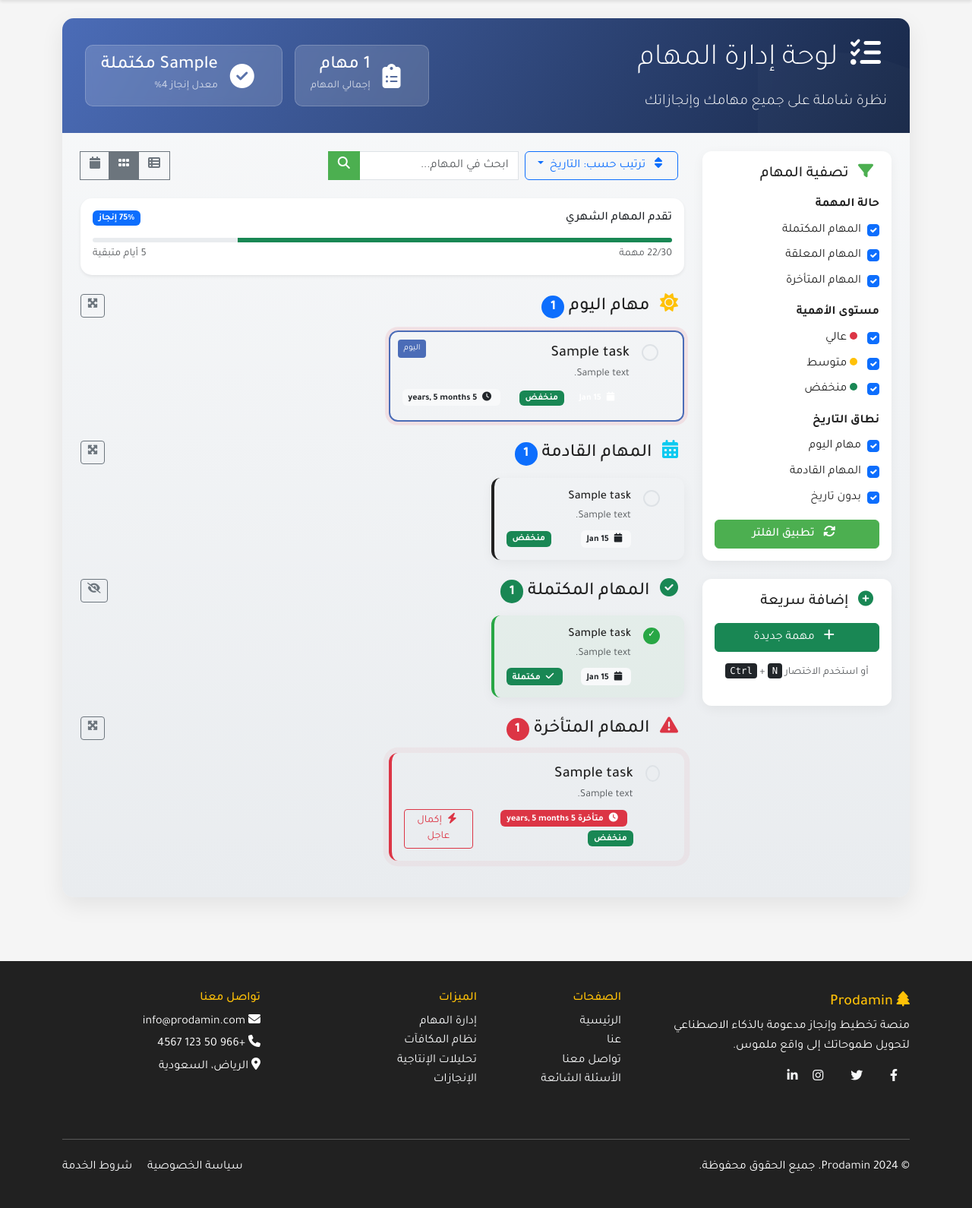
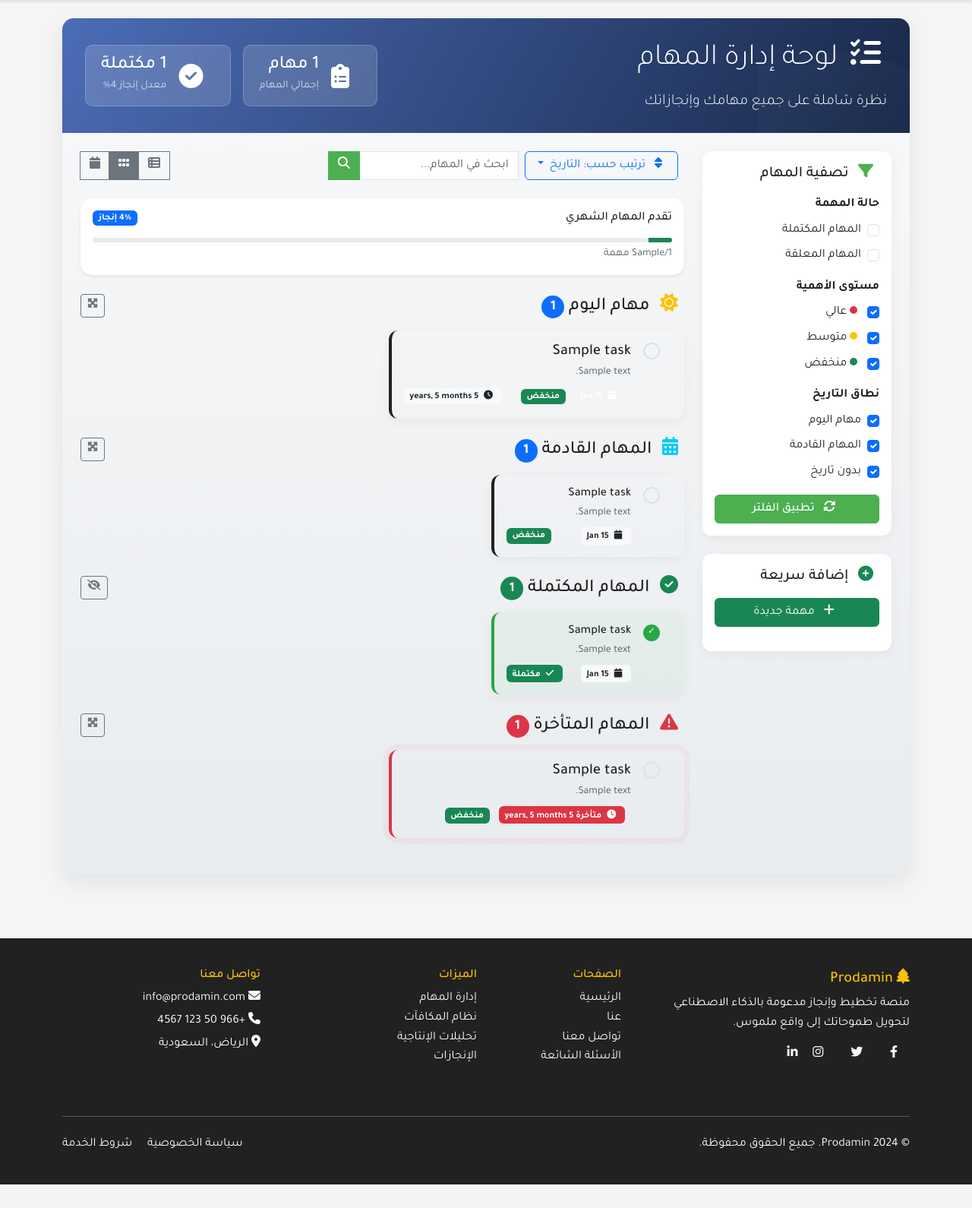
Before and after one commit to ehabahmed2/prodamin, a Django app: template templates/tasks/all_tasks.html in a window 1280 px wide. Shown: the part 72-1662 px from the top of the page at 76% size. After the commit the page ends 1631 px from the top, so only its background shows below. Run offline with Django 5.2, Linux system fonts and the light colour scheme; the template is opened without the code that fills it: most values are stand-ins (such as "Sample title", 1, 10 or a date in 2020).

```diff
--- a/templates/tasks/all_tasks.html
+++ b/templates/tasks/all_tasks.html
@@ -215,7 +215,7 @@
                             <div class="d-flex align-items-center">
                                 <i class="fas fa-check-circle fa-2x me-3"></i>
                                 <div>
-                                    <h4 class="mb-0">{{ completed_tasks }} مكتملة</h4>
+                                    <h4 class="mb-0">{{ completed_tasks.count }} مكتملة</h4>
                                     <small class="opacity-75">معدل إنجاز {{ completion_rate }}%</small>
                                 </div>
                             </div>
@@ -229,7 +229,10 @@
         <div class="p-4">
             <div class="row">
                 <!-- Filters Column -->
+
                 <div class="col-lg-3 mb-4">
+                    <form method="get" id="task-filter-form">
+
                         <div class="filter-card p-3 mb-4">
                             <h5 class="mb-3">
                                 <i class="fas fa-filter me-2 text-primary"></i>
@@ -239,21 +242,15 @@
                             <div class="mb-3">
                                 <label class="form-label fw-bold">حالة المهمة</label>
                                 <div class="form-check mb-2">
-                                <input class="form-check-input" type="checkbox" id="filter-completed" checked>
+                                    <input class="form-check-input" type="checkbox" name="completed" id="filter-completed" {% if request.GET.completed %}checked{% endif %}>
                                     <label class="form-check-label" for="filter-completed">
                                         المهام المكتملة
                                     </label>
                                 </div>
                                 <div class="form-check mb-2">
-                                <input class="form-check-input" type="checkbox" id="filter-pending" checked>
+                                    <input class="form-check-input" type="checkbox" name="pending" id="filter-pending" {% if request.GET.pending %}checked{% endif %}>
                                     <label class="form-check-label" for="filter-pending">
                                         المهام المعلقة
-                                </label>
-                            </div>
-                            <div class="form-check">
-                                <input class="form-check-input" type="checkbox" id="filter-overdue" checked>
-                                <label class="form-check-label" for="filter-overdue">
-                                    المهام المتأخرة
                                     </label>
                                 </div>
                             </div>
@@ -320,10 +317,8 @@
                                 <i class="fas fa-plus me-2"></i>
                                 مهمة جديدة
                             </a>
-                        <p class="small text-muted text-center">
-                            أو استخدم الاختصار <kbd>Ctrl</kbd> + <kbd>N</kbd>
-                        </p>
                         </div>
+                    </form>
                 </div>
 
                 <!-- Tasks Column -->
@@ -372,14 +367,13 @@
                         <div class="card-body">
                             <div class="d-flex justify-content-between align-items-center mb-3">
                                 <h6 class="mb-0">تقدم المهام الشهري</h6>
-                                <span class="badge bg-primary">75% إنجاز</span>
+                                <span class="badge bg-primary">{{complete_month_rate}}% إنجاز</span>
                             </div>
                             <div class="progress progress-xs mb-1">
-                                <div class="progress-bar bg-success" role="progressbar" style="width: 75%"></div>
+                                <div class="progress-bar bg-success" role="progressbar" style="width: {{completion_rate}}%"></div>
                             </div>
                             <div class="d-flex justify-content-between small text-muted">
-                                <span>22/30 مهمة</span>
-                                <span>5 أيام متبقية</span>
+                                <span>{{ completed_last_month }}/{{ tasks_last_month.count }} مهمة</span>
                             </div>
                         </div>
                     </div>
@@ -403,7 +397,7 @@
                         <div class="row g-3">
                             {% for task in today_tasks %}
                             <div class="col-md-6">
-                                <div class="task-card p-3 {% if task.due_date < today %}overdue-task{% else %}today-task{% endif %} priority-{{ task.get_priority_display|lower }}">
+                                <div class="task-card p-3">
                                     <div class="task-actions">
                                         <button class="btn btn-sm btn-light me-1" title="تعديل">
                                             <i class="fas fa-edit text-primary"></i>
@@ -422,7 +416,7 @@
 
                                             <div class="d-flex justify-content-between align-items-center">
                                                 <div>
-                                                    <span class="badge bg-{% if task.due_date < today %}overdue{% else %}today{% endif %} me-2">
+                                                    <span class="badge me-2">
                                                         <i class="fas fa-calendar me-1"></i>
                                                         {{ task.due_date|date:"d M" }}
                                                     </span>
@@ -475,7 +469,7 @@
                         <div class="row g-3">
                             {% for task in upcoming_tasks %}
                             <div class="col-md-4">
-                                <div class="task-card p-3 priority-{{ task.get_priority_display|lower }}">
+                                <div class="task-card p-3">
                                     <div class="task-actions">
                                         <button class="btn btn-sm btn-light me-1" title="تعديل">
                                             <i class="fas fa-edit text-primary"></i>
@@ -631,12 +625,6 @@
                                                         {% if task.priority == 3 %}عالي{% elif task.priority == 2 %}متوسط{% else %}منخفض{% endif %}
                                                     </span>
                                                 </div>
-                                                <div>
-                                                    <button class="btn btn-sm btn-outline-danger">
-                                                        <i class="fas fa-bolt me-1"></i>
-                                                        إكمال عاجل
-                                                    </button>
-                                                </div>
                                             </div>
                                         </div>
                                     </div>
```
Also changed, not shown: tasks/views.py (+55 -1 lines). Lines whose indentation alone changed are shown as unchanged.
